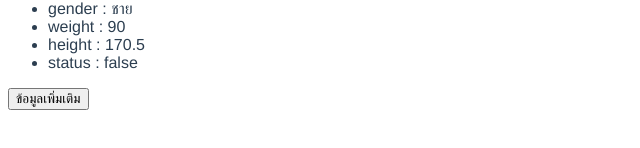
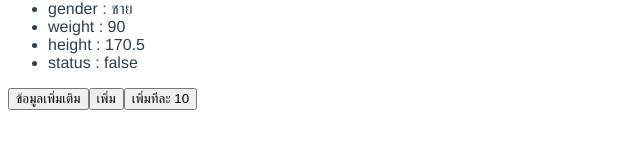
Before and after one commit to YOT-ANAN/vue_basic, a Vue app: page / in a window 1280 px wide. Shown: the part 586-734 px from the top of the page, without its empty margins (0-640 px from the left). Built offline with nearby package versions, Linux system fonts and the light colour scheme.

Commit message:
learn about event and event arg

```diff
--- a/src/App.vue
+++ b/src/App.vue
@@ -15,6 +15,10 @@
       <li v-for="(item, key) in general" :key="key">{{ key }} : {{ item }}</li>
     </ul>
     <button @click="showData">ข้อมูลเพิ่มเติม</button>
+    <button v-on:click="increment">เพิ่ม</button>
+    <button v-on:click="incrementByValue(10)">เพิ่มทีละ 10</button>
+
+    <!-- สามารถเขียน v-on หรือลดรูปโดยใช้@ -->
   </section>
 </template>
 
@@ -46,6 +50,12 @@ export default {
     showData() {
       alert(`${this.firstname} ${this.lastname}`);
     },
+    increment() {
+      this.age++;
+    },
+    incrementByValue(value) {
+      this.age+=value;
+    },
   },
 };
 </script>
```
